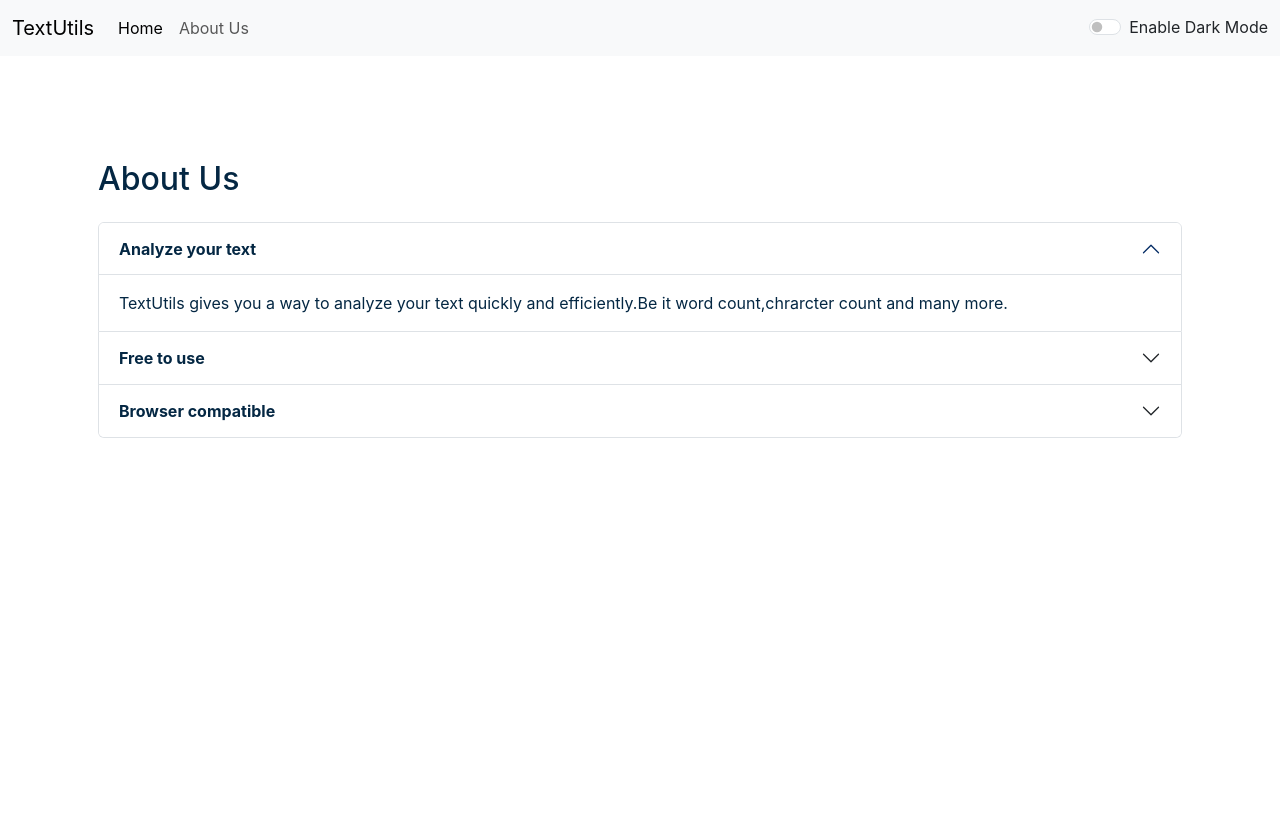
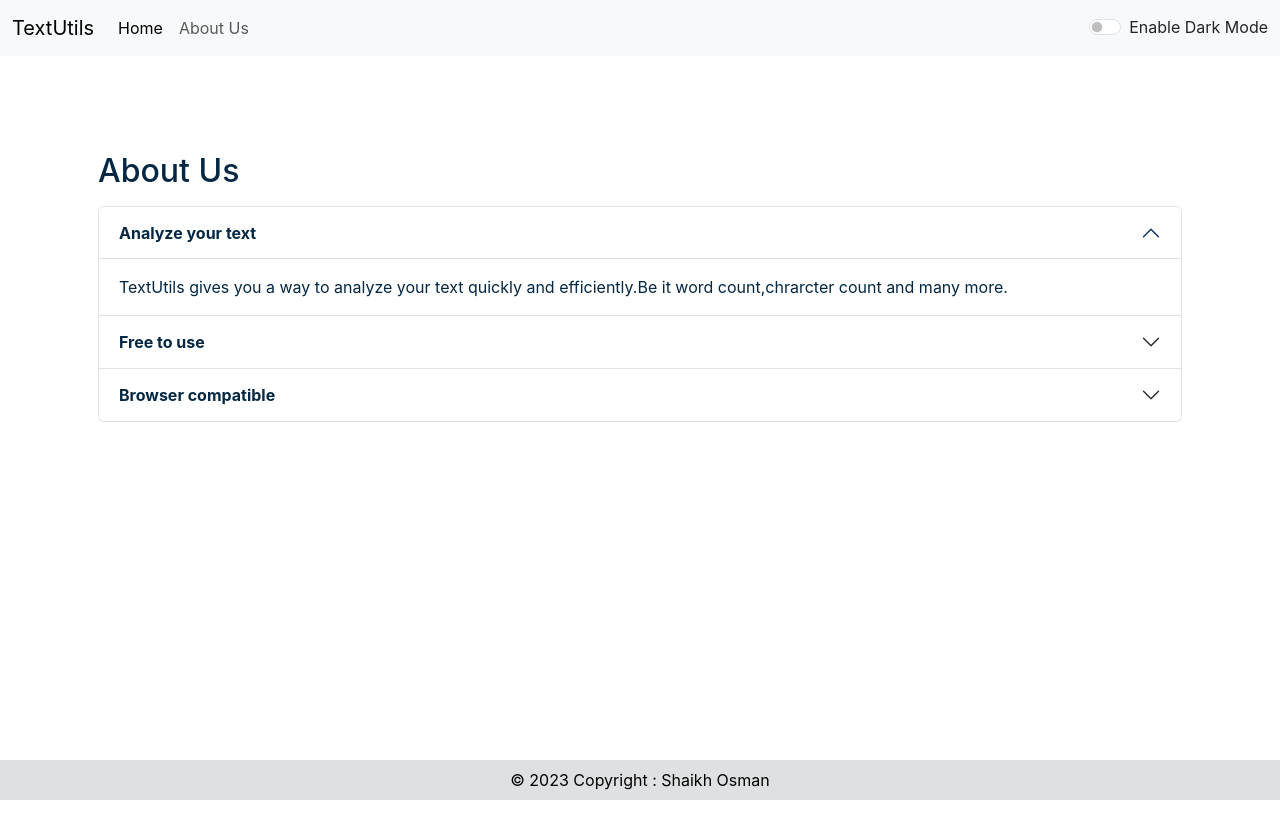
Before and after one commit to shaikhosman02/TextUtils-REACT, a React (Create React App) app: page /#/about in a window 1280 px wide. Shown: the top 838 px of the page. Before the commit the page ends 800 px from the top, so only its background shows below. Built offline with nearby package versions, Linux system fonts and the light colour scheme.

Commit message:
fourth commit

```diff
--- a/src/App.css
+++ b/src/App.css
@@ -1,3 +1,10 @@
+body {
+  display: flex;
+  flex-direction: column;
+  min-height: 100vh;
+  margin-bottom: 50px;
+}
+
 .App {
   text-align: center;
 }
@@ -28,6 +35,13 @@
   color: #61dafb;
 }
 
+footer {
+  position: fixed;
+  bottom: 0;
+  width: 100%;
+  margin-top: auto;
+}
+
 @keyframes App-logo-spin {
   from {
     transform: rotate(0deg);
--- a/src/App.js
+++ b/src/App.js
@@ -3,6 +3,7 @@ import Alert from "./components/Alert";
 import About from "./components/About";
 import Navbar from "./components/Navbar";
 import TextForm from "./components/TextForm";
+import Footer from "./components/Footer";
 import React, { useState } from 'react'
 import {
   HashRouter as Router,
@@ -58,6 +59,7 @@ function App() {
           </Routes>
           {/* <TextForm showAlert={showAlert} heading="Enter the text :" mode={mode} /> */}
         </div>
+        <Footer mode={mode} toggleMode={toggleMode}></Footer>
       </Router>
     </>
   );
--- a/src/components/About.js
+++ b/src/components/About.js
@@ -12,7 +12,7 @@ export default function About(props) {
   return (
     <>
     <div className="container p-3" style={myStyle}>
-    <h2 className="my-4">About Us</h2>
+    <h2 className="my-3">About Us</h2>
     <div className="accordion" id="accordionExample">
       <div className="accordion-item" style={myStyle}>
         <h2 className="accordion-header">
--- /dev/null
+++ b/src/components/Footer.js
@@ -0,0 +1,11 @@
+import React from 'react'
+
+export default function Footer(props) {
+    return (
+        <footer className={`bg-${props.mode} text-center text-lg-start`} id='footer'>
+            <div className={`text-center p-2`} style={{backgroundColor: 'rgba(0, 0, 0, 0.1)',color: props.mode==='dark'?'white':'black'}}>
+                © 2023 Copyright : Shaikh Osman
+            </div>
+        </footer>
+    )
+}
```
